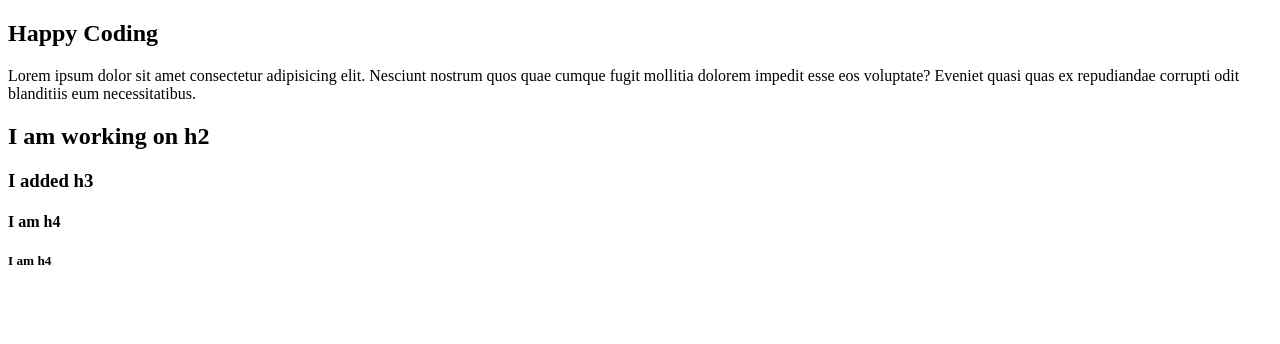
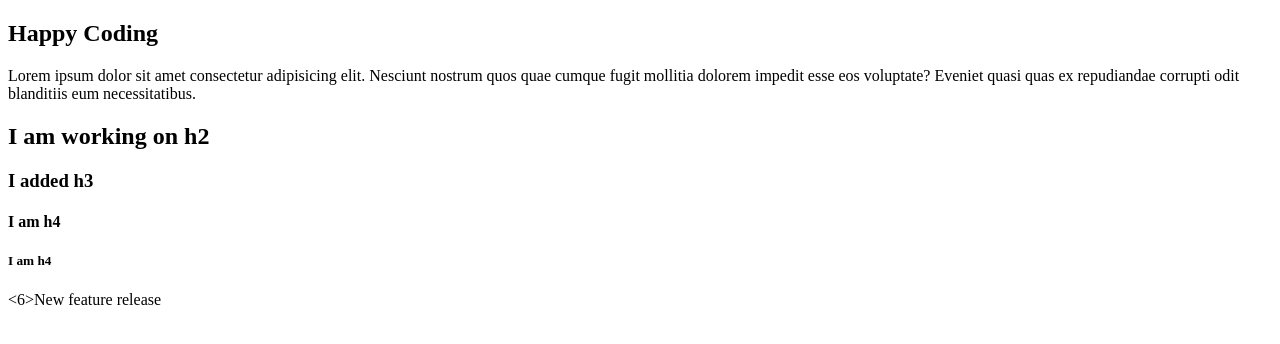
Before and after one commit to onesphereSolution/test, a plain HTML site: page index.html in a window 1280 px wide. Drawn offline with Linux system fonts and the light colour scheme.

Commit message:
Add new feature

```diff
--- a/index.html
+++ b/index.html
@@ -13,5 +13,6 @@
  <h3>I added h3</h3>
  <h4>I am h4</h4>
  <h5>I am h4</h5>
+ <6>New feature release</6>
 </body>
 </html>
```
